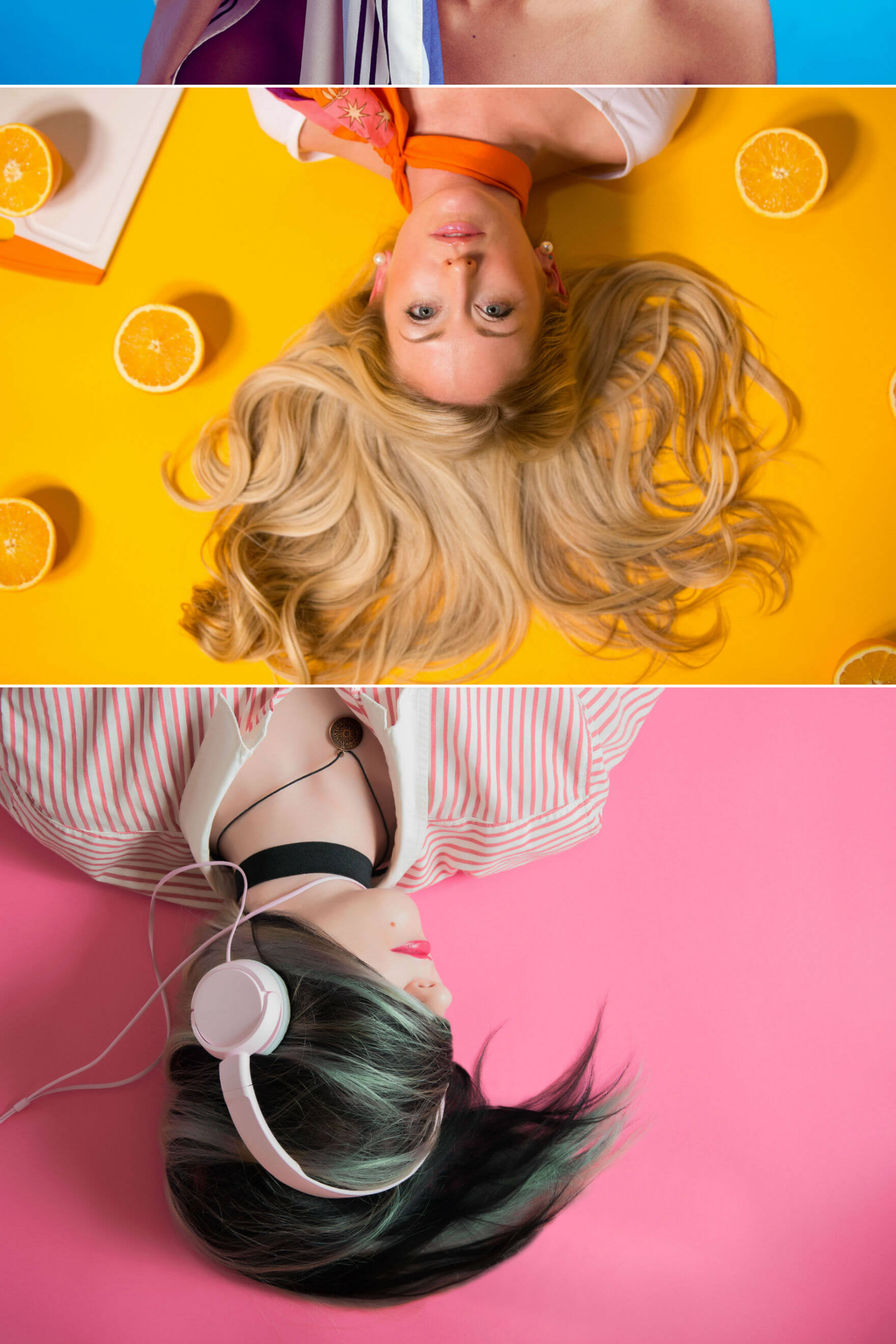
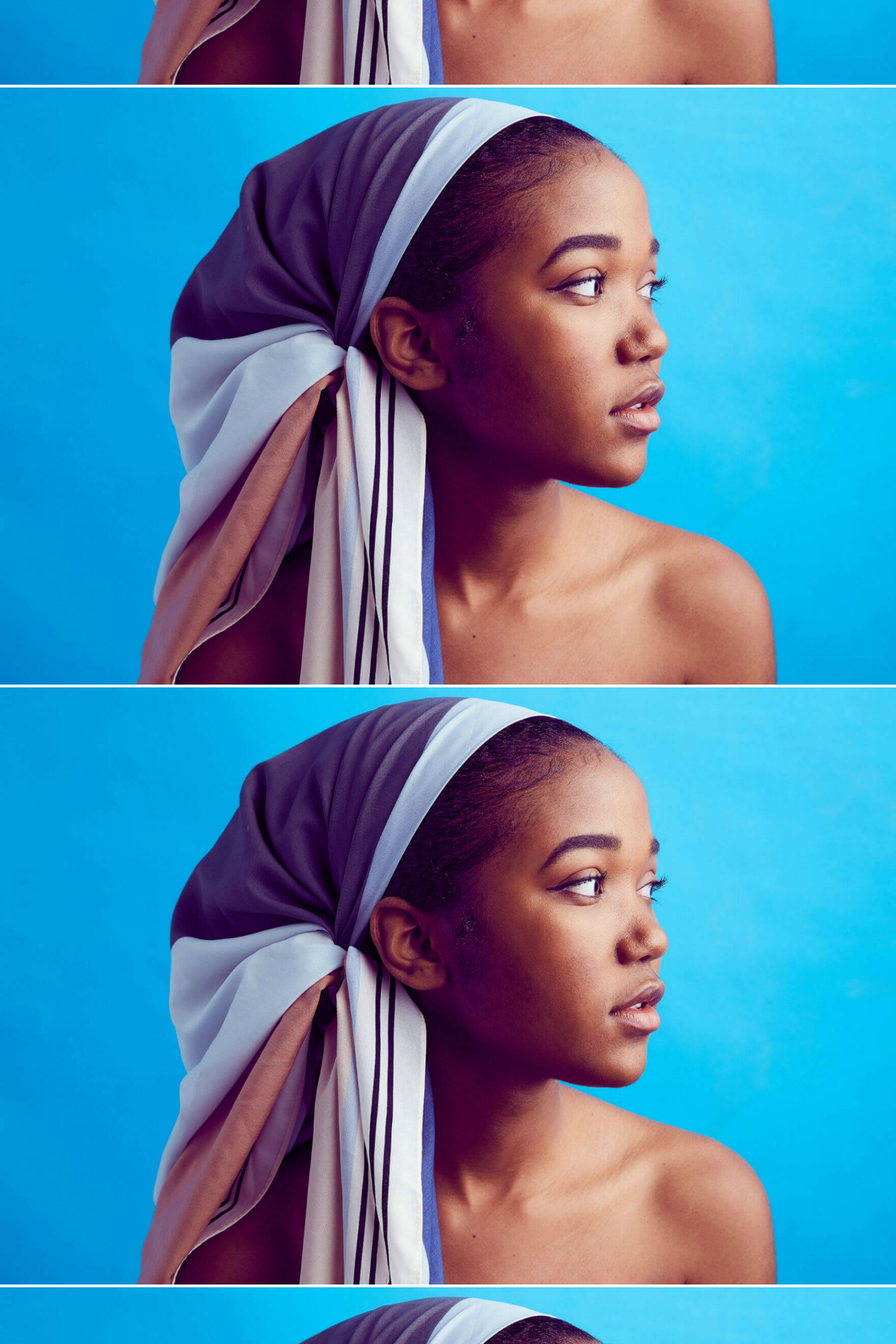
Before and after one commit to kimuniiii/My-Next-Apollo-GraphQL-App, a Next.js app: page /lazy-image in a window 1280 px wide. Shown: the part 780-2700 px from the top of the page at 70% size. Built offline with nearby package versions, Linux system fonts and the light colour scheme.

Commit message:
pages で 100枚の画像を描画

```diff
--- a/src/pages/lazy-image/index.tsx
+++ b/src/pages/lazy-image/index.tsx
@@ -1,5 +1,6 @@
 import { NextPage } from 'next';
 import Head from 'next/head';
+import React from 'react';
 
 import { LazyImage } from 'src/components/atoms/LazyImage';
 import { Template } from 'src/components/templates/Template';
@@ -11,12 +12,16 @@ const ImagePracticeComponent: NextPage = () => {
         <title>画像最適化検証ページ</title>
       </Head>
       <Template>
-        <LazyImage src='/images/sample01.jpeg' alt='sample01' width={100} height={100} />
-        <LazyImage src='/images/sample02.jpeg' alt='sample02' width={100} height={100} />
-        <LazyImage src='/images/sample03.jpeg' alt='sample03' width={100} height={100} />
+        {[...Array(100)].map((_, idx) => {
+          return testData.map((cur) => {
+            return <LazyImage src={cur.src} alt='sample01' width={100} height={100} />;
+          });
+        })}
       </Template>
     </>
   );
 };
 
 export default ImagePracticeComponent;
+
+const testData = [{ src: '/images/sample01.jpeg' }];
```
